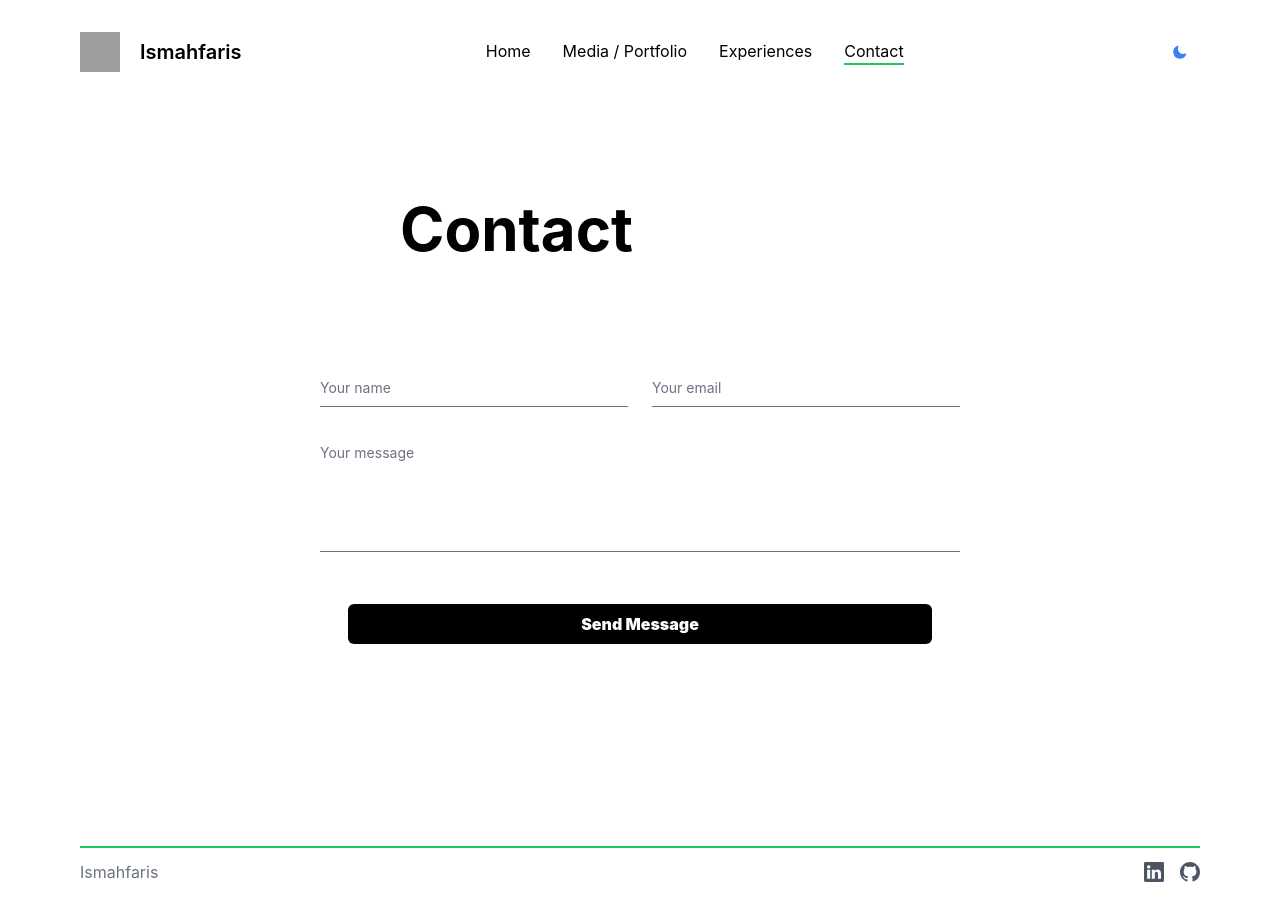
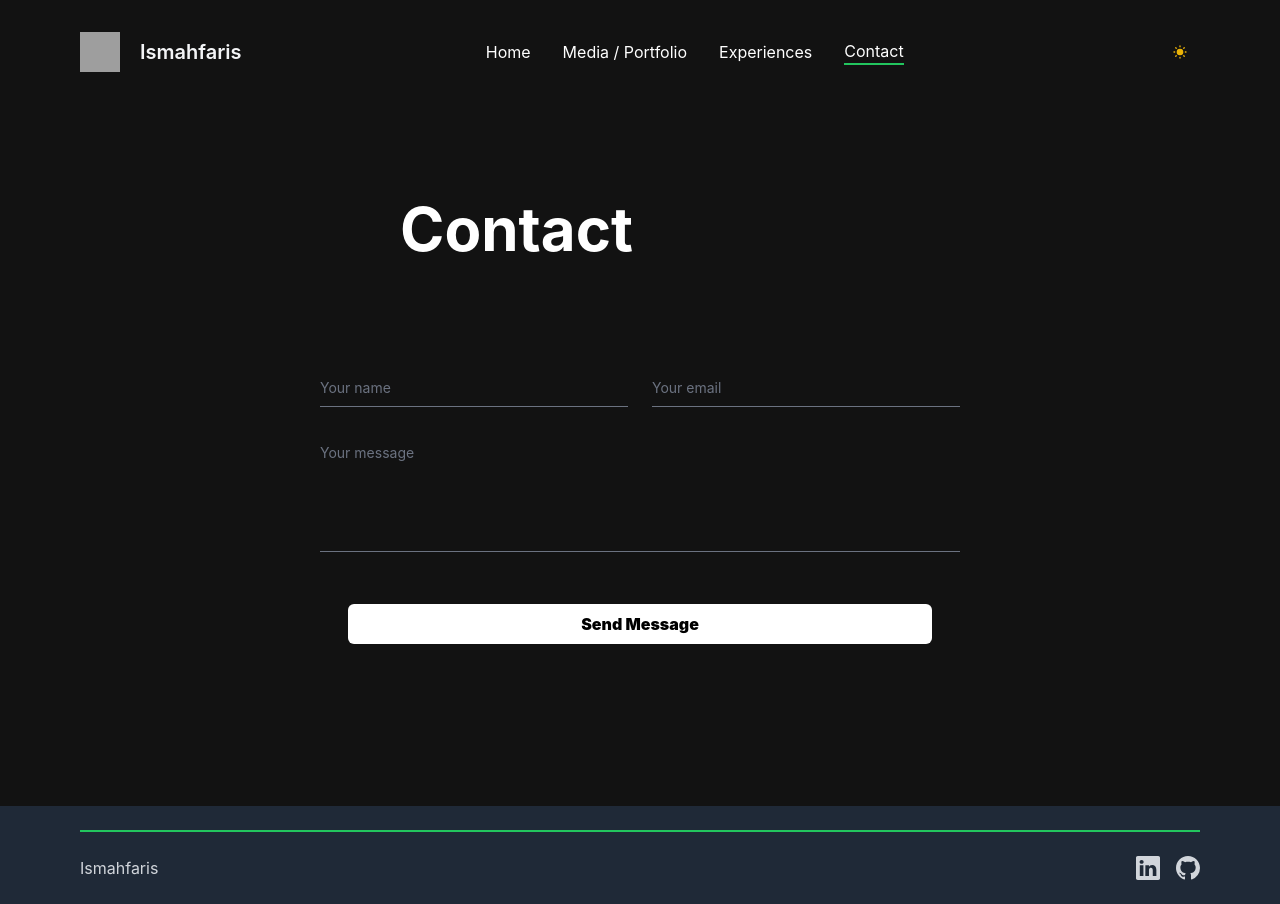
Before and after one commit to Coolbreeze151/portfolio, a Next.js app: page /contact in a window 1280 px wide. Built offline with nearby package versions, Linux system fonts and the light colour scheme; grey boxes are pictures that could not be loaded.

Commit message:
Refactor Code

```diff
--- a/components/Footer.tsx
+++ b/components/Footer.tsx
@@ -2,26 +2,26 @@ import React from "react";
 import { userData } from "../constants/user";
 
 export default function Footer(): React.ReactElement {
-
     return (
-        <footer className="mt-auto">
-            <div className="max-w-6xl  mx-auto px-4 py-10 md:py-5">
-                <div className="h-0.5 w-full bg-green-500"></div>
-                <div className="flex flex-col space-y-4 md:space-y-0 md:flex-row justify-between md:items-center mt-3">
-                    <div>
-                        <p className="text-gray-500">{userData.name}</p>
+        <footer className="mt-auto bg-gray-100 dark:bg-gray-800 py-6">
+            <div className="max-w-6xl mx-auto px-4">
+                <div className="h-0.5 w-full bg-green-500 mb-6"></div>
+                <div className="flex flex-col md:flex-row justify-between items-center space-y-4 md:space-y-0">
+                    <div className="text-center md:text-left">
+                        <p className="text-gray-500 dark:text-gray-300">{userData.name}</p>
                     </div>
-                    <div className="space-x-4 flex flex-row items-center">
+                    <div className="flex space-x-4">
                         <a
                             href={userData.linkedin}
-                            className="text-base font-normal text-gray-600 dark:text-gray-300"
+                            className="text-gray-600 dark:text-gray-300 hover:text-green-500 dark:hover:text-green-400 transition-colors"
+                            aria-label="LinkedIn"
                         >
                             <svg
                                 xmlns="http://www.w3.org/2000/svg"
-                                width="16"
-                                height="16"
+                                width="24"
+                                height="24"
                                 fill="currentColor"
-                                className="bi bi-linkedin h-5 w-5"
+                                className="bi bi-linkedin"
                                 viewBox="0 0 16 16"
                             >
                                 <path d="M0 1.146C0 .513.526 0 1.175 0h13.65C15.474 0 16 .513 16 1.146v13.708c0 .633-.526 1.146-1.175 1.146H1.175C.526 16 0 15.487 0 14.854V1.146zm4.943 12.248V6.169H2.542v7.225h2.401zm-1.2-8.212c.837 0 1.358-.554 1.358-1.248-.015-.709-.52-1.248-1.342-1.248-.822 0-1.359.54-1.359 1.248 0 .694.521 1.248 1.327 1.248h.016zm4.908 8.212V9.359c0-.216.016-.432.08-.586.173-.431.568-.878 1.232-.878.869 0 1.216.662 1.216 1.634v3.865h2.401V9.25c0-2.22-1.184-3.252-2.764-3.252-1.274 0-1.845.7-2.165 1.193v.025h-.016a5.54 5.54 0 0 1 .016-.025V6.169h-2.4c.03.678 0 7.225 0 7.225h2.4z" />
@@ -29,14 +29,15 @@ export default function Footer(): React.ReactElement {
                         </a>
                         <a
                             href={userData.github}
-                            className="text-base font-normal text-gray-600 dark:text-gray-300"
+                            className="text-gray-600 dark:text-gray-300 hover:text-green-500 dark:hover:text-green-400 transition-colors"
+                            aria-label="GitHub"
                         >
                             <svg
                                 xmlns="http://www.w3.org/2000/svg"
-                                width="16"
-                                height="16"
+                                width="24"
+                                height="24"
                                 fill="currentColor"
-                                className="bi bi-github h-5 w-5"
+                                className="bi bi-github"
                                 viewBox="0 0 16 16"
                             >
                                 <path d="M8 0C3.58 0 0 3.58 0 8c0 3.54 2.29 6.53 5.47 7.59.4.07.55-.17.55-.38 0-.19-.01-.82-.01-1.49-2.01.37-2.53-.49-2.69-.94-.09-.23-.48-.94-.82-1.13-.28-.15-.68-.52-.01-.53.63-.01 1.08.58 1.23.82.72 1.21 1.87.87 2.33.66.07-.52.28-.87.51-1.07-1.78-.2-3.64-.89-3.64-3.95 0-.87.31-1.59.82-2.15-.08-.2-.36-1.02.08-2.12 0 0 .67-.21 2.2.82.64-.18 1.32-.27 2-.27.68 0 1.36.09 2 .27 1.53-1.04 2.2-.82 2.2-.82.44 1.1.16 1.92.08 2.12.51.56.82 1.27.82 2.15 0 3.07-1.87 3.75-3.65 3.95.29.25.54.73.54 1.48 0 1.07-.01 1.93-.01 2.2 0 .21.15.46.55.38A8.012 8.012 0 0 0 16 8c0-4.42-3.58-8-8-8z" />
--- a/components/Navbar.tsx
+++ b/components/Navbar.tsx
@@ -3,7 +3,7 @@ import Link from "next/link";
 import { useTheme } from "next-themes";
 import { useRouter } from "next/router";
 import { userData } from "../constants/user";
-import { motion } from 'framer-motion'
+import { motion } from 'framer-motion';
 
 export default function Navbar(): React.ReactElement {
   const router = useRouter();
@@ -12,80 +12,43 @@ export default function Navbar(): React.ReactElement {
   const [onHoverTheme, setOnHoverTheme] = useState("");
 
   const links: { name: string; href: string }[] = [
-    {
-      name: 'Home',
-      href: '/',
-    },
-    {
-      name: 'Media / Portfolio',
-      href: '/projects',
-    },
-    {
-      name: 'Experiences',
-      href: '/experiences',
-    },
-    {
-      name: 'Contact',
-      href: '/contact',
-    },
-  ]
+    { name: 'Home', href: '/' },
+    { name: 'Media / Portfolio', href: '/projects' },
+    { name: 'Experiences', href: '/experiences' },
+    { name: 'Contact', href: '/contact' },
+  ];
 
   const isActiveLink = (href: string, currentPathname: string): boolean => {
     if (href === '/') {
-      return href === currentPathname
+      return href === currentPathname;
     }
-    return currentPathname.startsWith(href)
-  }
+    return currentPathname.startsWith(href);
+  };
 
   useEffect(() => {
     setMounted(true);
-  }, []);
+    setTheme("dark"); // Set default theme to dark
+  }, [setTheme]);
 
   return (
     <div className="max-w-6xl mx-auto px-4 py-10 md:py-8">
-      <div className="flex md:flex-row justify-between items-center">
+      <div className="flex flex-col md:flex-row justify-between items-center">
         <Link href="/">
           <div className="cursor-pointer flex gap-5 items-center mr-5 hover:animate-pulse">
-            <img className="w-10 h-10" src="/tf_logo.jpeg" />
-
-            {/* <svg className="w-10 h-10" xmlns="http://www.w3.org/2000/svg" viewBox="0 0 325.77 340.66">
-              <g id="a" />
-              <g id="b">
-                <g id="c">
-                  <g>
-                    <polygon points="127.09 .25 99.46 85.28 27.88 .25 127.09 .25" fill="#1d604f" />
-                    <polygon points="27.88 .25 99.46 85.28 .25 85.28 27.88 .25" fill="#174036" />
-                  </g>
-                  <g>
-                    <polygon points="127.1 .25 226.31 .25 198.68 85.28 127.1 .25" fill="#44b495" />
-                    <polygon points="127.1 .25 198.68 85.28 99.47 85.28 127.1 .25" fill="#44b495" />
-                  </g>
-                  <g>
-                    <polygon points="325.52 .25 297.89 85.29 226.31 .25 325.52 .25" fill="#1d604f" />
-                    <polygon points="226.31 .25 297.89 85.29 198.68 85.29 226.31 .25" fill="#174036" />
-                  </g><g><polygon points="198.68 85.29 171.05 170.33 99.46 85.29 198.68 85.29" fill="#1d604f" />
-                    <polygon points="99.46 85.29 171.05 170.33 71.83 170.33 99.46 85.29" fill="#44b495" /></g><g>
-                    <polygon points="171.05 170.33 143.42 255.37 71.83 170.33 171.05 170.33" fill="#44b495" />
-                    <polygon points="71.83 170.33 143.42 255.37 44.2 255.37 71.83 170.33" fill="#174036" /></g>
-                  <g><polygon points="143.42 255.37 115.79 340.41 44.2 255.37 143.42 255.37" fill="#1d604f" />
-                    <polygon points="44.2 255.37 115.79 340.41 16.57 340.41 44.2 255.37" fill="#44b495" /></g>
-                  <g><polygon points="270.25 170.33 242.62 255.37 171.04 170.33 270.25 170.33" fill="#44b495" />
-                    <polygon points="171.04 170.33 242.62 255.37 143.41 255.37 171.04 170.33" fill="#174036" /></g>
-                </g></g>
-            </svg> */}
+            <img className="w-10 h-10" src="/tf_logo.jpeg" alt="Logo" />
             <h1 className="hidden md:flex font-semibold text-xl dark:text-gray-100 whitespace-nowrap">{userData.name}</h1>
           </div>
         </Link>
 
-        <nav className="flex">
+        <nav className="flex flex-col md:flex-row items-center mt-4 md:mt-0">
           {links.map(({ name, href }) => (
-            <Link href={href} key={name} >
+            <Link href={href} key={name}>
               <div className="mr-6 sm:mr-8 flex flex-col relative">
                 {name}
                 {isActiveLink(href, router.pathname) && (
                   <motion.div
-                    layoutId="w-full border border-green-500"
-                    className="w-full border border-green-500"
+                    layoutId="underline"
+                    className="w-full border-b-2 border-green-500"
                     animate
                   />
                 )}
@@ -97,16 +60,10 @@ export default function Navbar(): React.ReactElement {
         <button
           type="button"
           className="w-10 h-10 p-3 rounded-full hover:bg-gray-500 daisyui-tooltip daisyui-tooltip-bottom"
-          data-tip={theme === "light" ? "Dark Mode" : "Light Mode"}
-          onClick={() => {
-            setTheme(theme === "dark" ? "light" : "dark")
-          }}
-          onMouseEnter={() => {
-            setOnHoverTheme(theme === "dark" ? "animate-ping" : "animate-pulse")
-          }}
-          onMouseLeave={() => {
-            setOnHoverTheme(theme === "dark" ? "" : "")
-          }}
+          data-tip={theme === "dark" ? "Light Mode" : "Dark Mode"}
+          onClick={() => setTheme(theme === "dark" ? "light" : "dark")}
+          onMouseEnter={() => setOnHoverTheme(theme === "dark" ? "animate-ping" : "animate-pulse")}
+          onMouseLeave={() => setOnHoverTheme("")}
         >
           {mounted && (
             <svg
--- a/constants/user.ts
+++ b/constants/user.ts
@@ -37,7 +37,7 @@ export const userData = {
       title: 'TagUI RPA to Automate Daily Activities',
       desc: 'Using RPA to automate some day to day processes (eg. Compare Airline Prices, Analyse Stock Prices).',
       link: 'https://github.com/Coolbreeze151/RPA-with-TagUI',
-      image:'https://github.com/Coolbreeze151/RPA-with-TagUI/raw/master/stock.gif',
+      image:'https://github.com/Coolbreeze151/RPA-with-TagUI/raw/master/rpa-tagui/stock.gif',
       tech: ['Python', 'TagUI', 'Jupyternotebook'],
     },
     {
--- a/pages/experiences.tsx
+++ b/pages/experiences.tsx
@@ -4,28 +4,27 @@ import { NextPage } from "next";
 import Layout from "../components/Layout";
 
 const title = `${userData.name}`;
-const subtitle = "Experiences"
+const subtitle = "Experiences";
 
 interface ExpDetails {
-    title: string
-    company: string
-    desc: string
-    year: string
+    title: string;
+    company: string;
+    desc: string;
+    year: string;
 }
 
 const Experiences: NextPage = () => {
     return (
         <Layout title="Experiences" description={`${title} - ${subtitle}`}>
-            <div className="flex flex-row justify-center items-start overflow-hidden">
-                <div className="w-full md:w-1/2 mx-auto text-center md:text-left lg:p-20">
-                    <p className="font-body font-bold text-[60px]">Experiences</p>
+            <div className="flex flex-col items-center overflow-hidden">
+                <div className="w-full md:w-2/3 lg:w-1/2 mx-auto text-center lg:p-20">
+                    <p className="font-body font-bold text-4xl md:text-5xl lg:text-6xl">Experiences</p>
                 </div>
             </div>
-            <div className="grid grid-cols-1 max-w-xl mx-auto pt-5 mb-10">
+            <div className="grid grid-cols-1 gap-6 max-w-xl mx-auto pt-5 mb-10">
                 {userData.experience.map((exp, idx) => (
-                    <>
+                    <React.Fragment key={idx}>
                         <ExperienceCard
-                            key={idx}
                             title={exp.title}
                             desc={exp.desc}
                             year={exp.year}
@@ -39,21 +38,20 @@ const Experiences: NextPage = () => {
                                 <div className="w-1 h-24 bg-green-200 rounded-full -mt-2"></div>
                             </div>
                         )}
-                    </>
+                    </React.Fragment>
                 ))}
             </div>
         </Layout>
     );
-}
-
+};
 
 const ExperienceCard = ({ title, desc, year, company }: ExpDetails): ReactElement => {
     return (
         <div className="relative experience-card border p-4 rounded-md shadow-xl bg-white dark:bg-gray-800 z-10 mx-4 border-green-500">
-            <h1 className="absolute -top-10 md:-left-10 md:-top-10 text-4xl text-gray-200 font-bold dark:text-gray-800">
-                {year}
-            </h1>
-            <h1 className="font-semibold text-xl">{title}</h1>
+            <div className="flex justify-between items-center mb-2">
+                <h1 className="font-semibold text-xl">{title}</h1>
+                <span className="text-gray-500">{year}</span>
+            </div>
             <a className="text-gray-500">
                 {company}
             </a>
@@ -62,5 +60,4 @@ const ExperienceCard = ({ title, desc, year, company }: ExpDetails): ReactElemen
     );
 };
 
-
 export default Experiences;
```
